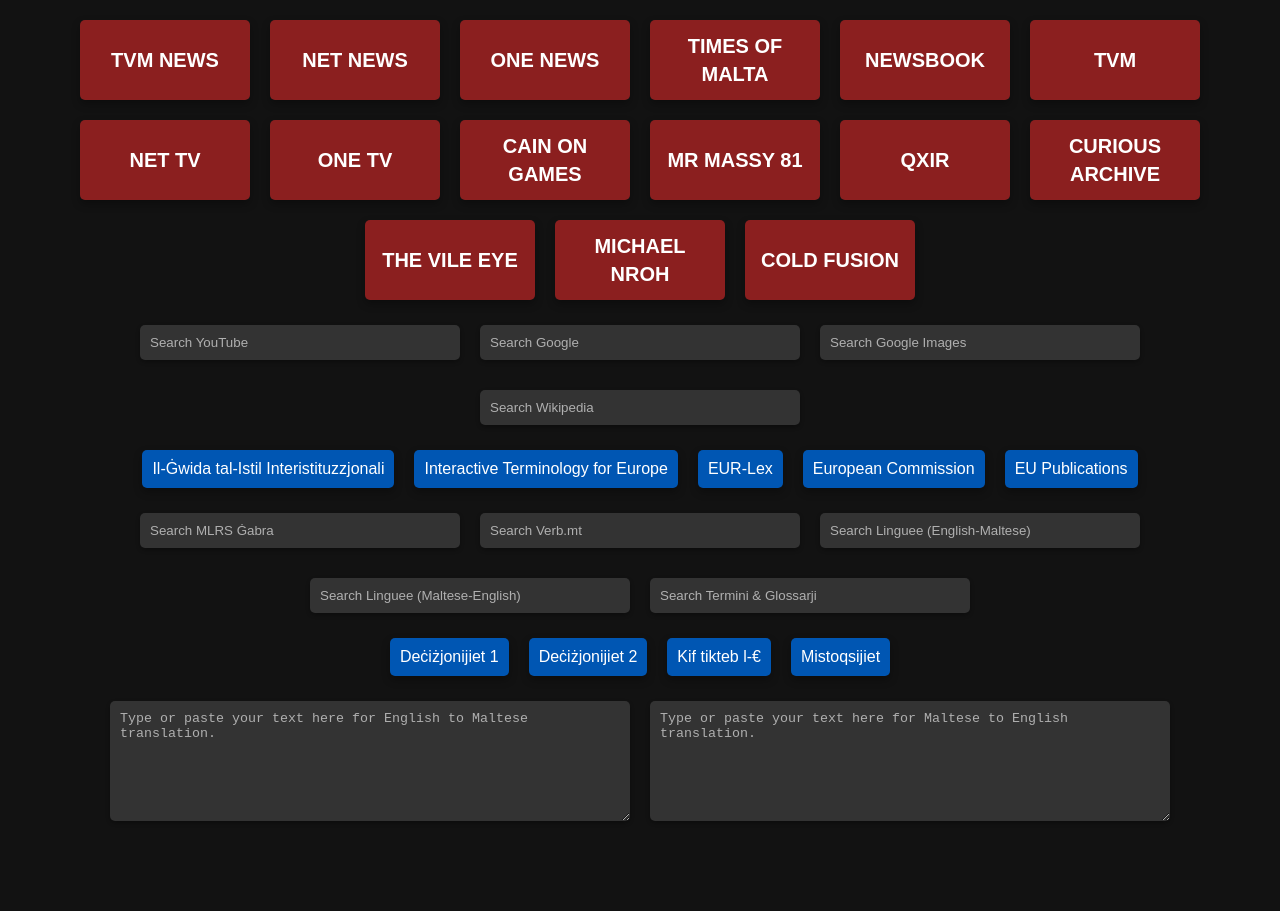
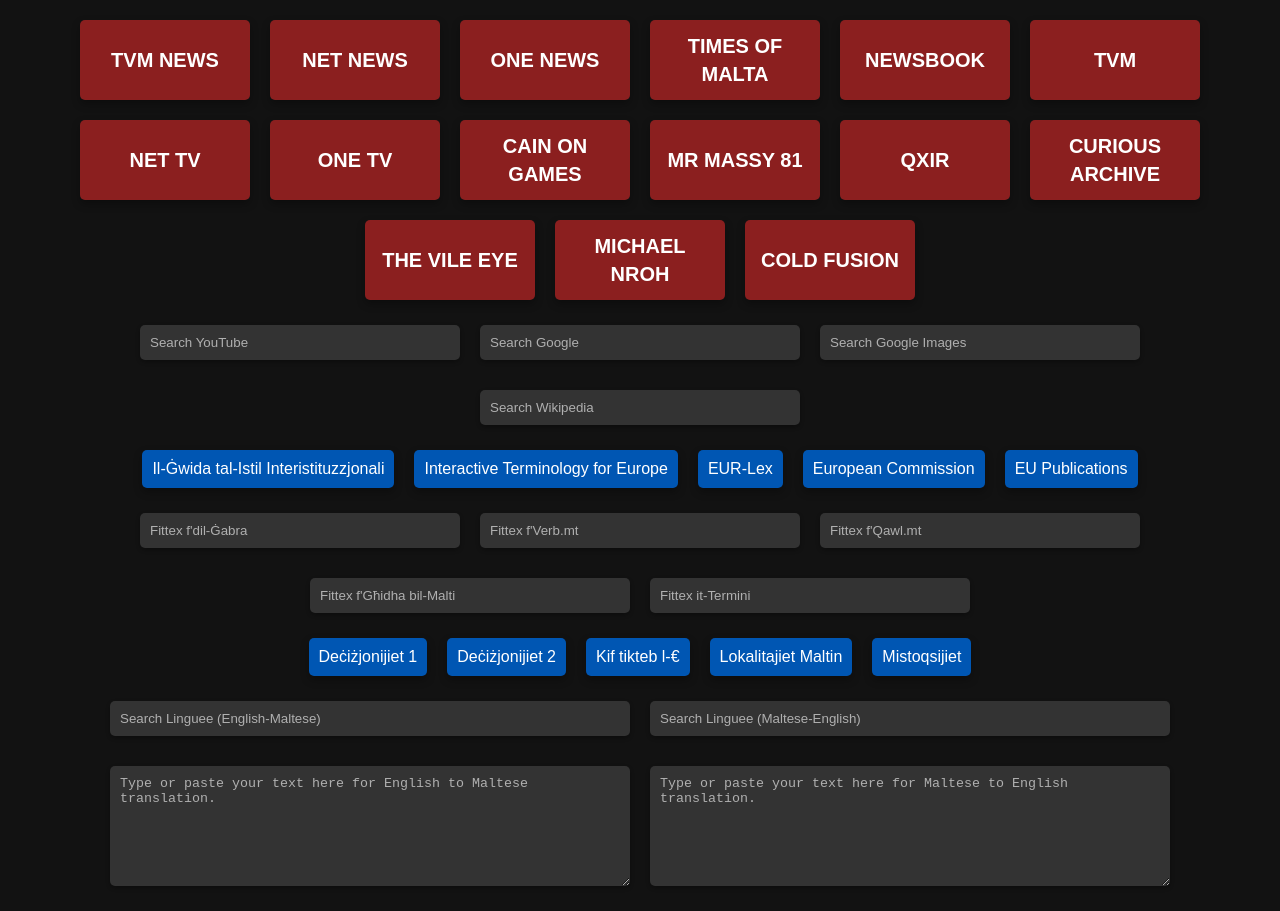
Before and after one commit to brandleesee/brandleesee, a plain HTML site: page index.html in a window 1280 px wide. Before the commit the page ends 846 px from the top, so only its background shows below. Drawn offline with Linux system fonts and the light colour scheme.

Commit message:
Update index.html

```diff
--- a/index.html
+++ b/index.html
@@ -12,8 +12,9 @@
         a:hover { background: #004494; transform: translateY(-2px); }
         .channel-card { background: #8B1F1F; width: 150px; height: 60px; font-size: 20px; font-weight: bold; line-height: 1.4; }
         .channel-card:hover { background: #631616; }
-        .search-input, .multi-line-input { padding: 10px; border: none; border-radius: 5px; width: 100%; margin: 5px 0; background: #333; color: #fff; box-shadow: 0 2px 4px rgba(0, 0, 0, 0.3); }
+        .search-input, .search-input-linguee, .multi-line-input { padding: 10px; border: none; border-radius: 5px; width: 100%; margin: 5px 0; background: #333; color: #fff; box-shadow: 0 2px 4px rgba(0, 0, 0, 0.3); }
         .search-input { max-width: 300px; }
+        .search-input-linguee { max-width: 500px; }
         .multi-line-input { height: 100px; max-width: 500px; resize: vertical; }
         ::placeholder { color: #b0b0b0; }
     </style>
@@ -50,17 +51,22 @@
         <a href="https://op.europa.eu/en/more-search-options" target="_blank">EU Publications</a>
     </div>
     <div class="container">
-        <input type="text" class="search-input" placeholder="Search MLRS Ġabra" onkeydown="if(event.key === 'Enter'){window.open('https://mlrs.research.um.edu.mt/resources/gabra/lexemes?s='+encodeURIComponent(this.value),'_blank');this.value='';}">
-        <input type="text" class="search-input" placeholder="Search Verb.mt" onkeydown="if(event.key === 'Enter'){window.open('https://verb.mt/?s='+encodeURIComponent(this.value),'_blank');this.value='';}">
-        <input type="text" class="search-input" placeholder="Search Linguee (English-Maltese)" onkeydown="if(event.key === 'Enter'){window.open('https://www.linguee.com/english-maltese/search?source=auto&query='+encodeURIComponent(this.value),'_blank');this.value='';}">
-        <input type="text" class="search-input" placeholder="Search Linguee (Maltese-English)" onkeydown="if(event.key === 'Enter'){window.open('https://www.linguee.com/english-maltese/search?source=maltese&query='+encodeURIComponent(this.value),'_blank');this.value='';}">
-        <input type="text" class="search-input" placeholder="Search Termini & Glossarji" onkeydown="if(event.key === 'Enter'){window.open('https://malti.mt/?s='+encodeURIComponent(this.value),'_blank');this.value='';}">
+        <input type="text" class="search-input" placeholder="Fittex f'dil-Ġabra" onkeydown="if(event.key === 'Enter'){window.open('https://mlrs.research.um.edu.mt/resources/gabra/lexemes?s='+encodeURIComponent(this.value),'_blank');this.value='';}">
+        <input type="text" class="search-input" placeholder="Fittex f'Verb.mt" onkeydown="if(event.key === 'Enter'){window.open('https://verb.mt/?s='+encodeURIComponent(this.value),'_blank');this.value='';}">
+        <input type="text" class="search-input" placeholder="Fittex f'Qawl.mt" onkeydown="if(event.key === 'Enter'){window.open('https://qawl.mt/?s='+encodeURIComponent(this.value),'_blank');this.value='';}">
+        <input type="text" class="search-input" placeholder="Fittex f'Għidha bil-Malti" onkeydown="if(event.key === 'Enter'){window.open('https://ghidhabilmalti.mt/?s='+encodeURIComponent(this.value),'_blank');this.value='';}">
+        <input type="text" class="search-input" placeholder="Fittex it-Termini" onkeydown="if(event.key === 'Enter'){window.open('https://malti.mt/?s='+encodeURIComponent(this.value),'_blank');this.value='';}">
     </div>
     <div class="container">
         <a href="https://nbviewer.org/github/brandleesee/brandleesee/blob/main/dashboard/dec1shih.pdf" target="_blank">Deċiżjonijiet 1</a>
         <a href="https://nbviewer.org/github/brandleesee/brandleesee/blob/main/dashboard/dec2shih.pdf" target="_blank">Deċiżjonijiet 2</a>
         <a href="https://nbviewer.org/github/brandleesee/brandleesee/blob/main/dashboard/Ewro.pdf" target="_blank">Kif tikteb l-€</a>
+        <a href="https://nbviewer.org/github/brandleesee/brandleesee/blob/main/dashboard/L-ISMIJIET-UFFICJALI-TAL-LOKALITAJIET-TA-MALTA-U-GHAWDEX.pdf" target="_blank">Lokalitajiet Maltin</a>
         <a href="https://kunsilltalmalti.gov.mt/mistoqsija-u-twegiba/" target="_blank">Mistoqsijiet</a>
+    </div>
+    <div class="container">
+        <input type="text" class="search-input-linguee" placeholder="Search Linguee (English-Maltese)" onkeydown="if(event.key === 'Enter'){window.open('https://www.linguee.com/english-maltese/search?source=auto&query='+encodeURIComponent(this.value),'_blank');this.value='';}">
+        <input type="text" class="search-input-linguee" placeholder="Search Linguee (Maltese-English)" onkeydown="if(event.key === 'Enter'){window.open('https://www.linguee.com/english-maltese/search?source=maltese&query='+encodeURIComponent(this.value),'_blank');this.value='';}">
     </div>
     <div class="container">
         <textarea class="multi-line-input" placeholder="Type or paste your text here for English to Maltese translation." onkeydown="if(event.key==='Enter'&& !event.shiftKey){event.preventDefault();window.open('https://translate.google.com/?sl=en&tl=mt&text='+encodeURIComponent(this.value),'_blank');this.value='';}"></textarea>
```
